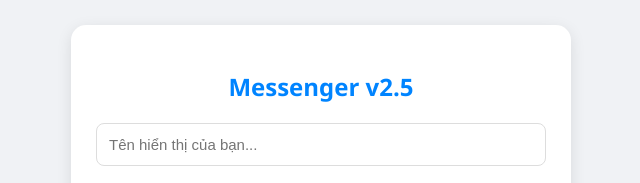
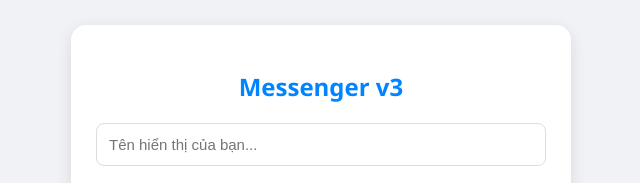
Before and after one commit to anhbana90-commits/chat-room-private, a website: page public/index.html in a window 1280 px wide. Shown: the top 183 px of the page, 319-959 px from the left. Drawn offline with nearby package versions, Linux system fonts and the light colour scheme; no server answers.

Commit message:
Update index.html

```diff
--- a/public/index.html
+++ b/public/index.html
@@ -1,7 +1,7 @@
 <!DOCTYPE html>
 <html>
 <head>
-    <title>Messenger v2.5 - Custom Rooms</title>
+    <title>Messenger v3 - Custom Rooms</title>
     <meta name="viewport" content="width=device-width, initial-scale=1.0, maximum-scale=1.0, user-scalable=no">
     <style>
         body { font-family: 'Segoe UI', sans-serif; padding: 10px; background: #f0f2f5; margin: 0; }
@@ -41,7 +41,7 @@
 <body>
 
     <div id="login-area" class="container">
-        <h2 style="text-align:center; color:#0084ff;">Messenger v2.5</h2>
+        <h2 style="text-align:center; color:#0084ff;">Messenger v3</h2>
         <input type="text" id="username" style="width:100%; box-sizing:border-box;" placeholder="Tên hiển thị của bạn...">
         <button class="quick-btn" style="margin-top:20px;" onclick="goToLobby()">Bắt đầu ngay</button>
     </div>
```
